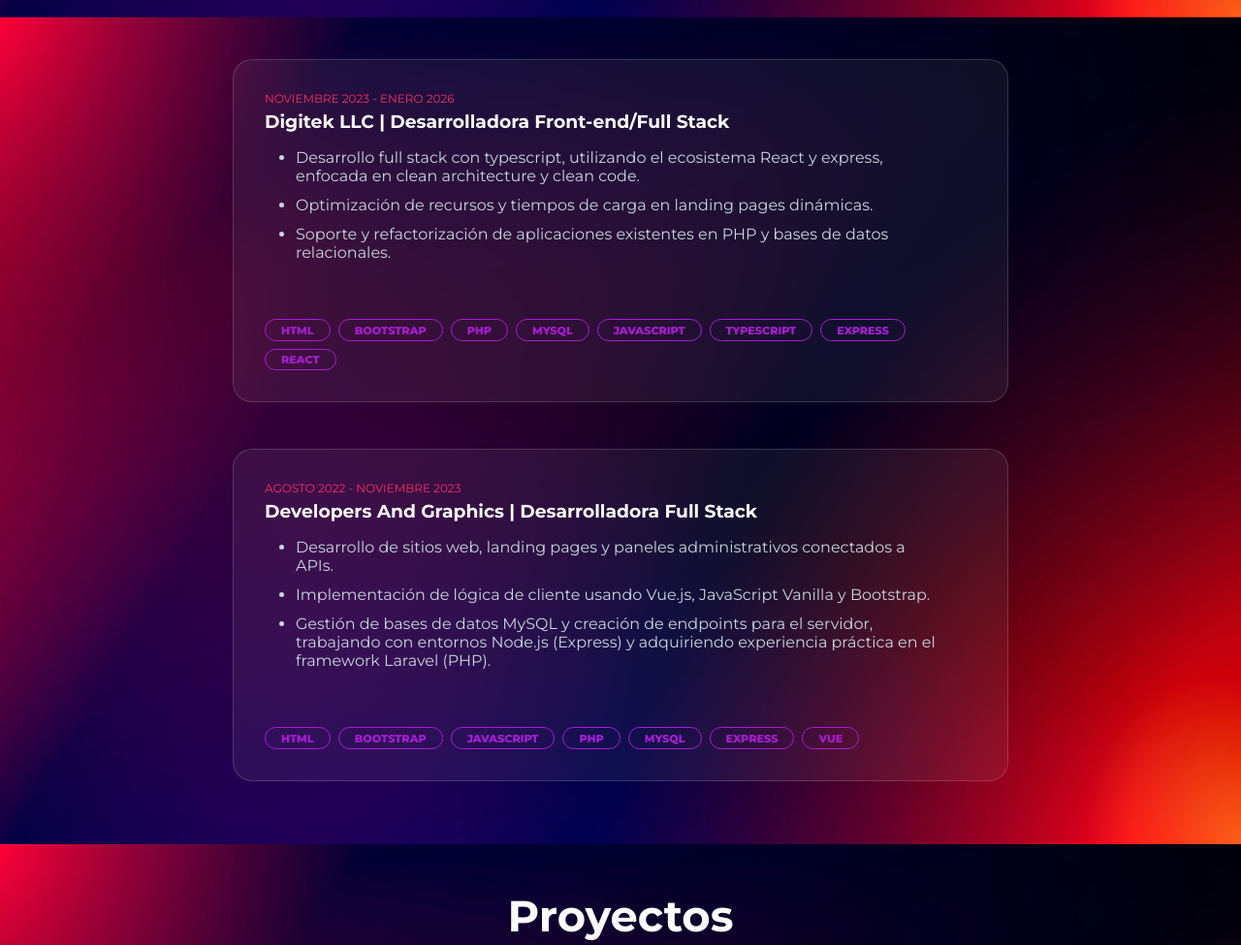
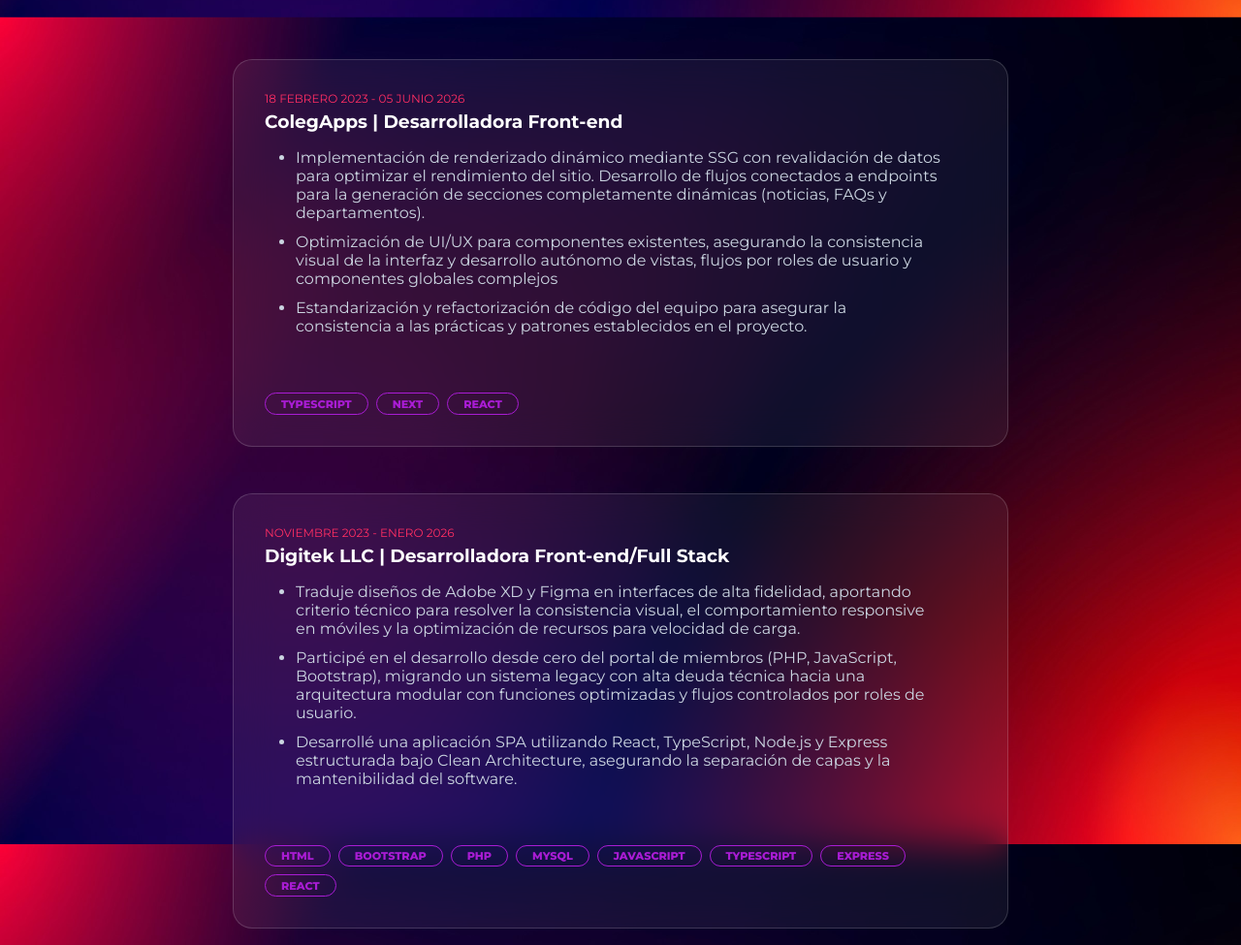
Before and after one commit to BaloaC/baloac.github.io, a plain HTML site: page index.html in a window 1280 px wide. Shown: the part 1689-2664 px from the top of the page at 97% size. Drawn offline with Linux system fonts and the light colour scheme.

Commit message:
feat: update cv and info

```diff
--- a/index.html
+++ b/index.html
@@ -131,8 +131,8 @@
         <div style="display: flex; flex-wrap: wrap; gap: 1rem; max-width: 1200px;">
             <div class="background-blur border-primary animate-fade-right-scroll" style="flex: 7 1 400px; font-size: 1.2rem; border-radius: 20px; padding: 2.5rem;">
                 <h2>Acerca de mi</h2>
-                <p style="margin-bottom: 1rem;"> <span class="text-white" style="font-weight: 600;">Soy Ingeniera en Informática y Desarrolladora Web Full Stack</span> con 3 años de experiencia. Aunque poseo conocimientos sólidos en back-end, mi perfil se orienta principalmente al desarrollo Front-End.</p>
-                <p>Más allá del código, me destaco por mis habilidades comunicativas y mi facilidad para adaptarme a metodologías de trabajo. Valoro enormemente la integración en equipos multidisciplinarios donde exista una comunicación fluida y colaboración real para alcanzar los objetivos</p>
+                <p style="margin-bottom: 1rem;"> <span class="text-white" style="font-weight: 600;">Soy Ingeniera en Informática y Desarrolladora Web Full Stack</span> con casi 4 años de experiencia. Aunque tengo bases sólidas en el backend, mi enfoque y fuerte están en el desarrollo Frontend.</p>
+                <p>Más allá del código, me centro en la atención al detalle y en aportar soluciones funcionales a la interfaz. Valoro enormemente la integración en equipos multidisciplinarios donde exista una comunicación fluida y colaboración real para alcanzar los objetivos, respaldada por mi habilidad para mantener una comunicación constante y mi flexibilidad para acoplarme a la estructura del proyecto.</p>
             </div>
             <div class="animate-fade-up-scroll" style="flex: 3 1 200px;">
                 <div class="background-blur-lg border-primary" style="border-radius: 20px; padding: 1.5rem;">
@@ -173,14 +173,32 @@
         <h2 class="text-white" style="margin-bottom: 4rem;">Experiencia Laboral</h2>
         <div style="max-width: 800px;">
             <div class="background-blur border-primary animate-fade-right-scroll" style="padding: 2rem; border-radius: 20px; margin-bottom: 3rem;">
+                <p class="text-primary" style="text-transform: uppercase; font-size: 12px; margin-bottom: 0.3rem;">18 Febrero 2023 - 05 Junio 2026</p>
+                <h3 class="text-white" style="margin-bottom: 1rem;">ColegApps | Desarrolladora Front-end</h3>
+                <div class="text-experience" style="padding-right: 2rem;">
+                    <div>
+                        <ul style="list-style-type: disc; margin-left: 2rem;">
+                            <li style="margin-bottom: 0.7rem;">Implementación de renderizado dinámico mediante SSG con revalidación de datos para optimizar el rendimiento del sitio. Desarrollo de flujos conectados a endpoints para la generación de secciones completamente dinámicas (noticias, FAQs y departamentos).</li>
+                            <li style="margin-bottom: 0.7rem;">Optimización de UI/UX para componentes existentes, asegurando la consistencia visual de la interfaz y desarrollo autónomo de vistas, flujos por roles de usuario y componentes globales complejos</li>
+                            <li style="margin-bottom: 0.7rem;">Estandarización y refactorización de código del equipo para asegurar la consistencia a las prácticas y patrones establecidos en el proyecto.</li>
+                        </ul>
+                    </div>
+                    <ul class="list-languages" style="padding-top: 3rem;">
+                        <li style="text-transform: uppercase;">Typescript</li>
+                        <li style="text-transform: uppercase;">Next</li>
+                        <li style="text-transform: uppercase;">React</li>
+                    </ul>
+                </div>
+            </div>
+            <div class="background-blur border-primary animate-fade-right-scroll" style="padding: 2rem; border-radius: 20px; margin-bottom: 3rem;">
                 <p class="text-primary" style="text-transform: uppercase; font-size: 12px; margin-bottom: 0.3rem;">Noviembre 2023 - Enero 2026</p>
                 <h3 class="text-white" style="margin-bottom: 1rem;">Digitek LLC | Desarrolladora Front-end/Full Stack</h3>
                 <div class="text-experience" style="padding-right: 2rem;">
                     <div>
                         <ul style="list-style-type: disc; margin-left: 2rem;">
-                            <li style="margin-bottom: 0.7rem;">Desarrollo full stack con typescript, utilizando el ecosistema React y express, enfocada en clean architecture y clean code.</li>
-                            <li style="margin-bottom: 0.7rem;">Optimización de recursos y tiempos de carga en landing pages dinámicas.</li>
-                            <li style="margin-bottom: 0.7rem;">Soporte y refactorización de aplicaciones existentes en PHP y bases de datos relacionales.</li>
+                            <li style="margin-bottom: 0.7rem;">Traduje diseños de Adobe XD y Figma en interfaces de alta fidelidad, aportando criterio técnico para resolver la consistencia visual, el comportamiento responsive en móviles y la optimización de recursos para velocidad de carga.</li>
+                            <li style="margin-bottom: 0.7rem;">Participé en el desarrollo desde cero del portal de miembros (PHP, JavaScript, Bootstrap), migrando un sistema legacy con alta deuda técnica hacia una arquitectura modular con funciones optimizadas y flujos controlados por roles de usuario.</li>
+                            <li style="margin-bottom: 0.7rem;">Desarrollé una aplicación SPA utilizando React, TypeScript, Node.js y Express estructurada bajo Clean Architecture, asegurando la separación de capas y la mantenibilidad del software.</li>
                         </ul>
                     </div>
                     <ul class="list-languages" style="padding-top: 3rem;">
@@ -200,9 +218,9 @@
                 <h3 class="text-white" style="margin-bottom: 1rem;">Developers And Graphics | Desarrolladora Full Stack</h3>
                 <div class="text-experience" style="padding-right: 2rem;">
                     <ul style="list-style-type: disc; margin-left: 2rem;">
-                        <li style="margin-bottom: 0.7rem;">Desarrollo de sitios web, landing pages y paneles administrativos conectados a APIs.</li>
-                        <li style="margin-bottom: 0.7rem;">Implementación de lógica de cliente usando Vue.js, JavaScript Vanilla y Bootstrap.</li>
-                        <li style="margin-bottom: 0.7rem;">Gestión de bases de datos MySQL y creación de endpoints para el servidor, trabajando con entornos Node.js (Express) y adquiriendo experiencia práctica en el framework Laravel (PHP).</li>
+                        <li style="margin-bottom: 0.7rem;">Desarrollé landing pages, interfaces y la lógica de usuario para paneles administrativos (sistemas de encuestas con validaciones dinámicas, dashboards de gestión, etc.) utilizando Vue.js, Pinia, Vuetify y Element UI.</li>
+                        <li style="margin-bottom: 0.7rem;">Desarrollé componentes backend y construí endpoints utilizando Node.js/Express o PHP/Laravel según los requerimientos de cada aplicación</li>
+                        <li style="margin-bottom: 0.7rem;">Coordiné al equipo de trabajo de la empresa, definiendo en conjunto los estándares de desarrollo, la selección de herramientas y las soluciones de código para los proyectos.</li>
                     </ul>
                     <!-- <p>Diseño y desarrollo web, incluyendo landing pages y paneles administrativos conectados a APIs. Uso de tecnologías como Vue, JavaScript Vanilla y Bootstrap, además de la gestión de bases de datos MySQL y la creación de endpoints con Node.js y Express.</p> -->
                     <ul class="list-languages" style="padding-top: 3rem;">
```
Also changed, not shown: 2 other files.
